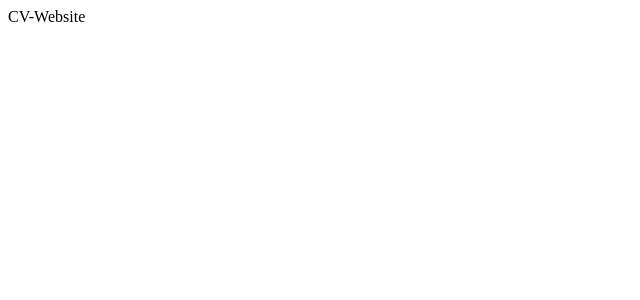
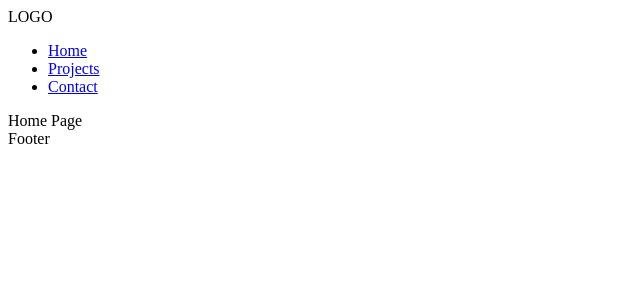
Before and after one commit to IselDrew/cv-website, a React (Create React App) app: page / in a window 1280 px wide. Shown: the top 300 px of the page, without its empty margins (0-640 px from the left). Built offline with nearby package versions, Linux system fonts and the light colour scheme.

Commit message:
Add basic parts of page

```diff
--- a/src/App.js
+++ b/src/App.js
@@ -1,12 +1,18 @@
 import React from 'react';
+
+//components
+import HomePage from './components/HomePage';
+import Header from './components/Header';
+import Footer from './components/Footer';
 
 function App() {
   return (
     <div>
-      CV-Website
+      <Header />
+      <HomePage />
+      <Footer />
     </div>
-
-  )
+  );
 }
 
 export default App;
--- /dev/null
+++ b/src/components/Footer.js
@@ -0,0 +1,9 @@
+import React, {Component} from 'react';
+
+class Footer extends Component {
+  render() {
+    return <footer>Footer</footer>;
+  }
+}
+
+export default Footer;
--- /dev/null
+++ b/src/components/Header.js
@@ -0,0 +1,27 @@
+import React, {Component} from 'react';
+
+class Header extends Component {
+  render() {
+    return (
+      <header>
+        <div>LOGO</div>
+
+        <div>
+          <ul>
+            <li>
+              <a href="#">Home</a>
+            </li>
+            <li>
+              <a href="#">Projects</a>
+            </li>
+            <li>
+              <a href="#">Contact</a>
+            </li>
+          </ul>
+        </div>
+      </header>
+    );
+  }
+}
+
+export default Header;
--- /dev/null
+++ b/src/components/HomePage.js
@@ -0,0 +1,9 @@
+import React, {Component} from 'react';
+
+class HomePage extends Component {
+  render() {
+    return <div>Home Page</div>;
+  }
+}
+
+export default HomePage;
```
